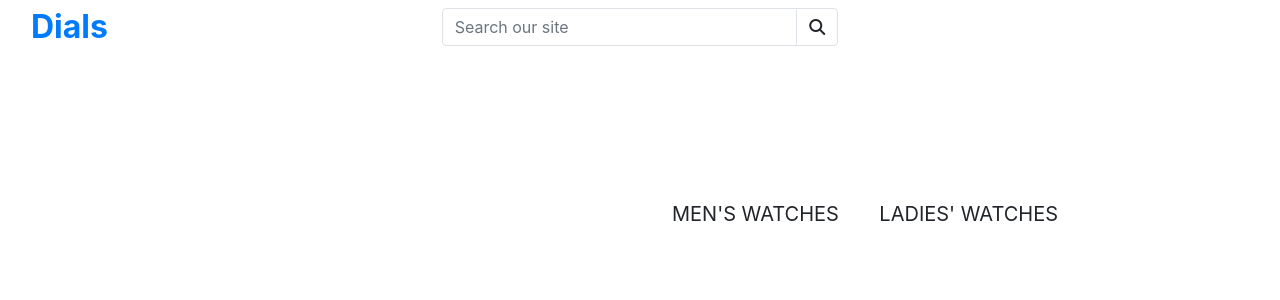
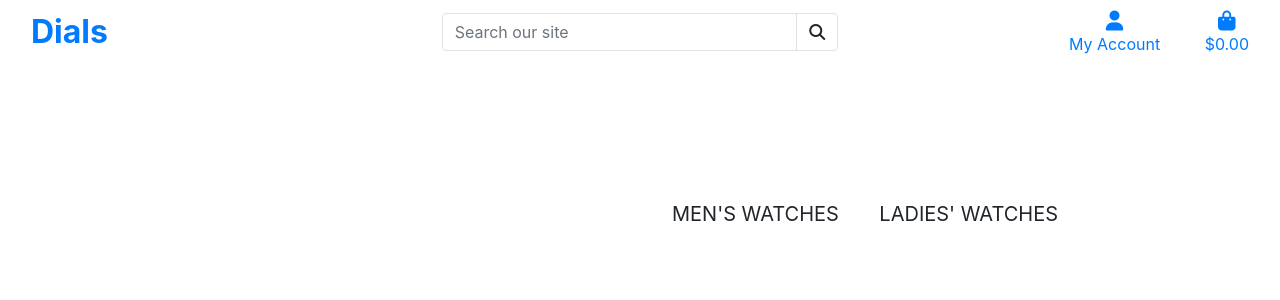
Before and after one commit to gjularic/Dials, a Django app: page / in a window 1280 px wide. Shown: the top 300 px of the page. Run offline with Django 3.2, Linux system fonts and the light colour scheme; some libraries are stand-ins or nearby versions.

Commit message:
Added myaccount and shopping bag for index.html

```diff
--- a/templates/base.html
+++ b/templates/base.html
@@ -2,6 +2,7 @@
 
 <!doctype html>
 <html lang="en">
+
 <head>
 
   {% block meta %}
@@ -9,14 +10,16 @@
   <meta charset="utf-8">
   <meta name="viewport" content="width=device-width, initial-scale=1, shrink-to-fit=no">
   <meta name="description" content="Dials e-commerce store for wrist watches">
-      <meta name="keywords" content="watch, wrist watch, watches for men, watches for women, smartwatch, wrist watch, fossil watch, citizen watch, garmin watch, tommy hilfiger watch, tissot watch, michael kors watch, emporio armani watch, analog watch, chronograph, leather watch strap, stainless steel watch band">
+  <meta name="keywords"
+    content="watch, wrist watch, watches for men, watches for women, smartwatch, wrist watch, fossil watch, citizen watch, garmin watch, tommy hilfiger watch, tissot watch, michael kors watch, emporio armani watch, analog watch, chronograph, leather watch strap, stainless steel watch band">
   {% endblock %}
 
   {% block extra_meta %}
   {% endblock %}
 
   {% block corecss %}
-      <link rel="stylesheet" href="https://cdn.jsdelivr.net/npm/bootstrap@4.6.2/dist/css/bootstrap.min.css" integrity="sha384-xOolHFLEh07PJGoPkLv1IbcEPTNtaed2xpHsD9ESMhqIYd0nLMwNLD69Npy4HI+N" crossorigin="anonymous">
+  <link rel="stylesheet" href="https://cdn.jsdelivr.net/npm/bootstrap@4.6.2/dist/css/bootstrap.min.css"
+    integrity="sha384-xOolHFLEh07PJGoPkLv1IbcEPTNtaed2xpHsD9ESMhqIYd0nLMwNLD69Npy4HI+N" crossorigin="anonymous">
 
   <!-- for the fonts -->
   <link rel="stylesheet" href="">
@@ -29,9 +32,14 @@
 
   {% block corejs %}
   <script src="https://kit.fontawesome.com/75b2c26aca.js" crossorigin="anonymous"></script>
-      <script src="https://cdn.jsdelivr.net/npm/jquery@3.5.1/dist/jquery.min.js" integrity="sha256-9/aliU8dGd2tb6OSsuzixeV4y/faTqgFtohetphbbj0=" crossorigin="anonymous"></script>
-      <script src="https://cdn.jsdelivr.net/npm/popper.js@1.16.1/dist/umd/popper.min.js" integrity="sha384-9/reFTGAW83EW2RDu2S0VKaIzap3H66lZH81PoYlFhbGU+6BZp6G7niu735Sk7lN" crossorigin="anonymous"></script>
-      <script src="https://cdn.jsdelivr.net/npm/bootstrap@4.6.2/dist/js/bootstrap.min.js" integrity="sha384-+sLIOodYLS7CIrQpBjl+C7nPvqq+FbNUBDunl/OZv93DB7Ln/533i8e/mZXLi/P+" crossorigin="anonymous"></script>
+  <script src="https://cdn.jsdelivr.net/npm/jquery@3.5.1/dist/jquery.min.js"
+    integrity="sha256-9/aliU8dGd2tb6OSsuzixeV4y/faTqgFtohetphbbj0=" crossorigin="anonymous"></script>
+  <script src="https://cdn.jsdelivr.net/npm/popper.js@1.16.1/dist/umd/popper.min.js"
+    integrity="sha384-9/reFTGAW83EW2RDu2S0VKaIzap3H66lZH81PoYlFhbGU+6BZp6G7niu735Sk7lN" crossorigin="anonymous">
+  </script>
+  <script src="https://cdn.jsdelivr.net/npm/bootstrap@4.6.2/dist/js/bootstrap.min.js"
+    integrity="sha384-+sLIOodYLS7CIrQpBjl+C7nPvqq+FbNUBDunl/OZv93DB7Ln/533i8e/mZXLi/P+" crossorigin="anonymous">
+  </script>
   {% endblock %}
 
   {% block extra_js %}
@@ -39,6 +47,7 @@
 
   <title>Dials {% block extra_title %}{% endblock %}</title>
 </head>
+
 <body>
   <header class="container-fluid fixed-top">
     <div class="row">
@@ -50,7 +59,8 @@
       <div class="col-12 col-lg-4 my-auto py-1 py-lg-0">
         <form method="GET" action="">
           <div class="input-group w-100">
-                    <input class="form-control border border-black rounded-3" type="text" name="q" placeholder="Search our site">
+            <input class="form-control border border-black rounded-3" type="text" name="q"
+              placeholder="Search our site">
             <div class="input-group-append">
               <button class="form-control btn btn-black border border-black rounded-3" type="submit">
                 <span class="icon">
@@ -60,6 +70,45 @@
             </div>
           </div>
         </form>
+      </div>
+      <div class="col-12 col-lg-4 my-auto py-1 py-lg-0">
+        <ul class="list-inline list-unstyled text-center text-lg-right my-0">
+          <li class="list-inline-item dropdown">
+            <a class="text-black nav-link" href="#" id="user-options" data-toggle="dropdown" aria-haspopup="true"
+              aria-expanded="false">
+              <div class="text-center">
+                <div><i class="fas fa-user fa-lg"></i></div>
+                <p class="my-0">My Account</p>
+              </div>
+            </a>
+            <div class="dropdown-menu border-0" aria-labelledby="user-options">
+              {% if request.user.is_authenticated %}
+              {% if request.user.is_superuser %}
+              <a href="" class="dropdown-item">Product Management</a>
+              {% endif %}
+              <a href="" class="dropdown-item">My Profile</a>
+              <a href="{% url 'account_logout' %}" class="dropdown-item">Logout</a>
+              {% else %}
+              <a href="{% url 'account_signup' %}" class="dropdown-item">Register</a>
+              <a href="{% url 'account_login' %}" class="dropdown-item">Login</a>
+              {% endif %}
+            </div>
+          </li>
+          <li class="list-inline-item">
+            <a class="{% if grand_total %}text-info font-weight-bold{% else %}text-black{% endif %} nav-link" href="">
+              <div class="text-center">
+                <div><i class="fas fa-shopping-bag fa-lg"></i></div>
+                <p class="my-0">
+                  {% if grand_total %}
+                  ${{ grand_total|floatformat:2 }}
+                  {% else %}
+                  $0.00
+                  {% endif %}
+                </p>
+              </div>
+            </a>
+          </li>
+        </ul>
       </div>
     </div>
   </header>
@@ -79,4 +128,5 @@
 
 
 </body>
+
 </html>
```
Lines whose indentation alone changed are shown as unchanged.
